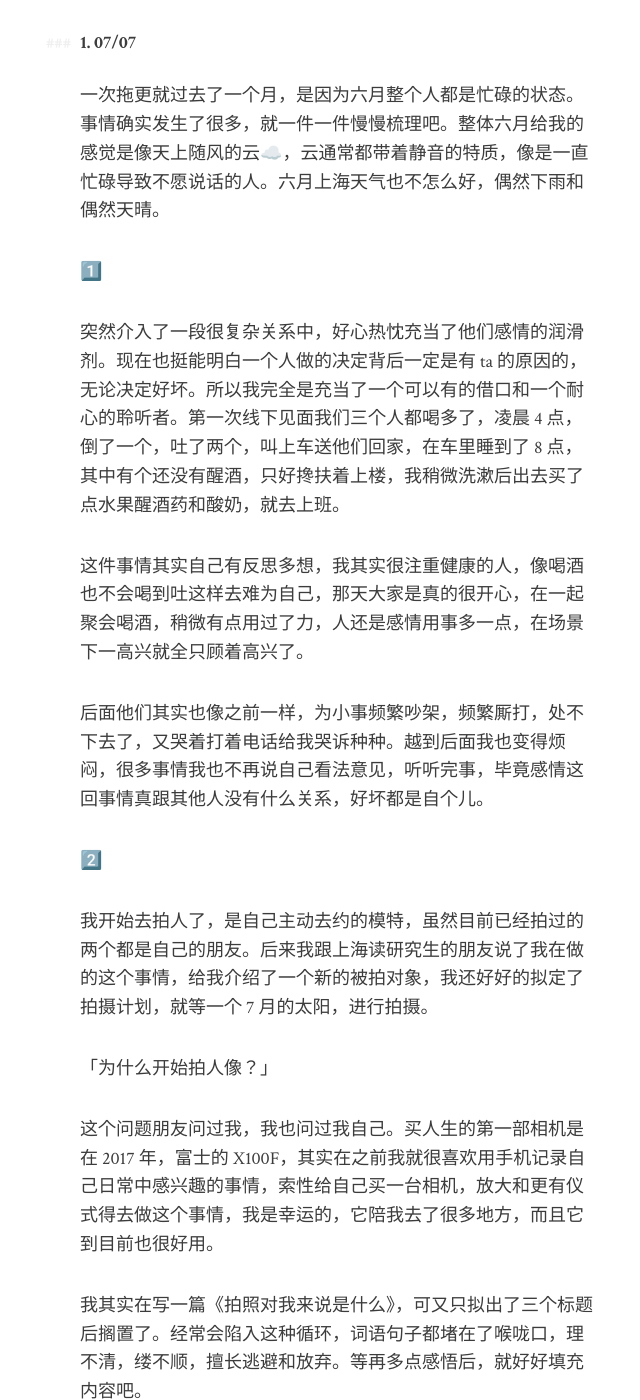
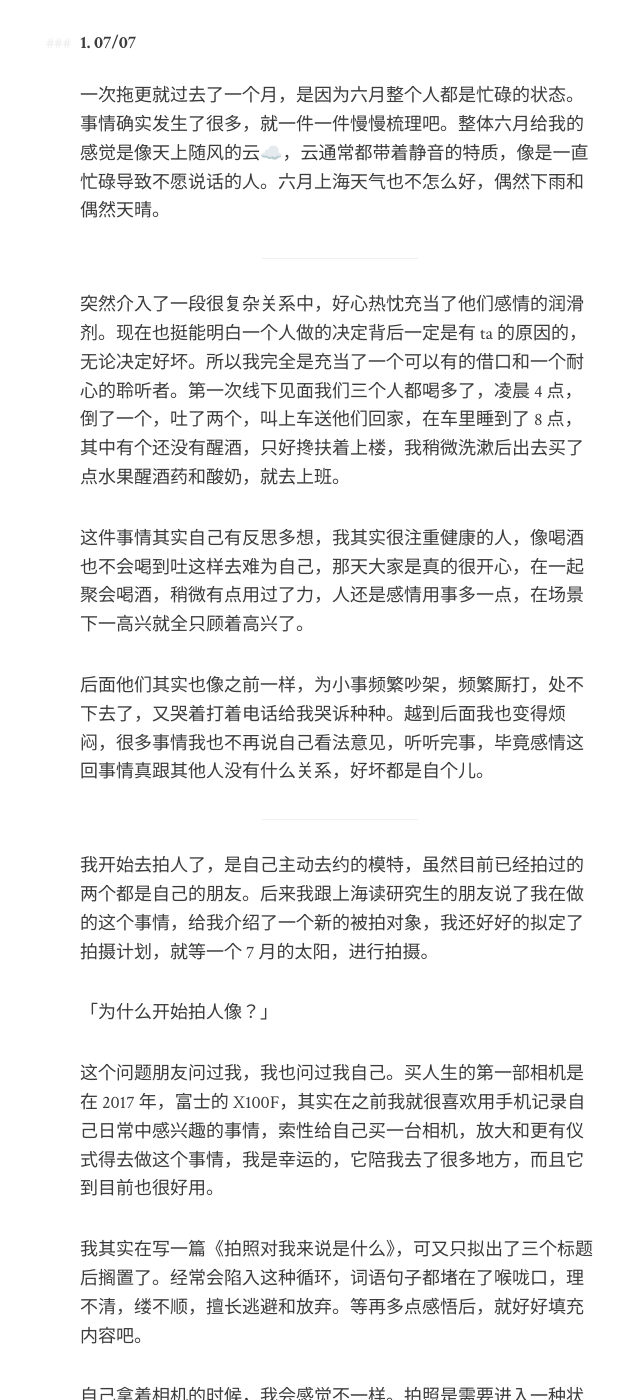
Before and after one commit to xcc3641/xcc3641.github.io, a Jekyll site: the page built from _posts/2019-07-07-quarter-report-3.md, in a window 1280 px wide and 1400 px high, scrolled down 344 px. Shown: the whole window, without its empty margins (300-940 px from the left). Built offline with Jekyll 4.4.1, drawn with Linux system fonts in a browser that asks for light colours.

Commit message:
use '---' to segment

```diff
--- a/_posts/2019-07-07-quarter-report-3.md
+++ b/_posts/2019-07-07-quarter-report-3.md
@@ -10,7 +10,7 @@ layout: post
 
 一次拖更就过去了一个月，是因为六月整个人都是忙碌的状态。事情确实发生了很多，就一件一件慢慢梳理吧。整体六月给我的感觉是像天上随风的云☁️，云通常都带着静音的特质，像是一直忙碌导致不愿说话的人。六月上海天气也不怎么好，偶然下雨和偶然天晴。
 
-1️⃣
+---
 
 突然介入了一段很复杂关系中，好心热忱充当了他们感情的润滑剂。现在也挺能明白一个人做的决定背后一定是有 ta 的原因的，无论决定好坏。所以我完全是充当了一个可以有的借口和一个耐心的聆听者。第一次线下见面我们三个人都喝多了，凌晨 4 点，倒了一个，吐了两个，叫上车送他们回家，在车里睡到了 8 点，其中有个还没有醒酒，只好搀扶着上楼，我稍微洗漱后出去买了点水果醒酒药和酸奶，就去上班。
 
@@ -18,7 +18,7 @@ layout: post
 
 后面他们其实也像之前一样，为小事频繁吵架，频繁厮打，处不下去了，又哭着打着电话给我哭诉种种。越到后面我也变得烦闷，很多事情我也不再说自己看法意见，听听完事，毕竟感情这回事情真跟其他人没有什么关系，好坏都是自个儿。
 
-2️⃣
+---
 
 我开始去拍人了，是自己主动去约的模特，虽然目前已经拍过的两个都是自己的朋友。后来我跟上海读研究生的朋友说了我在做的这个事情，给我介绍了一个新的被拍对象，我还好好的拟定了拍摄计划，就等一个 7 月的太阳，进行拍摄。
 
```
Also changed, not shown: other parts of _posts/2019-07-07-quarter-report-3.md (+2 -2 lines).
